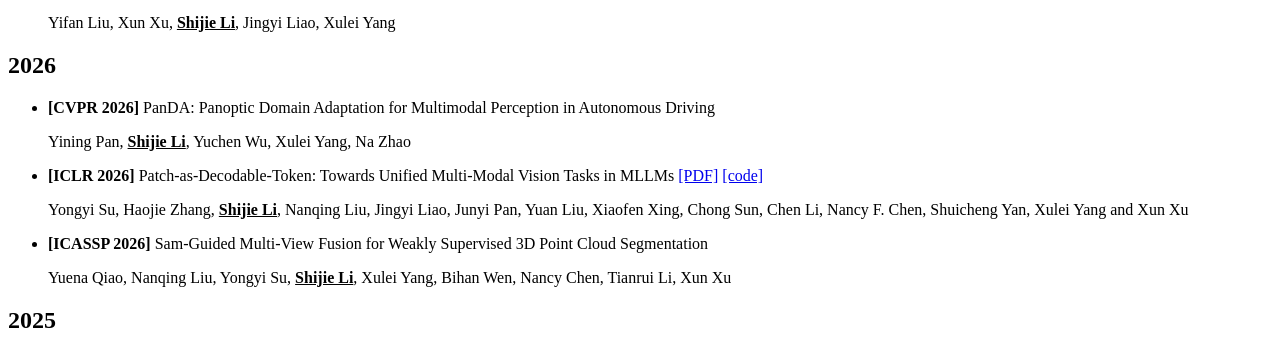
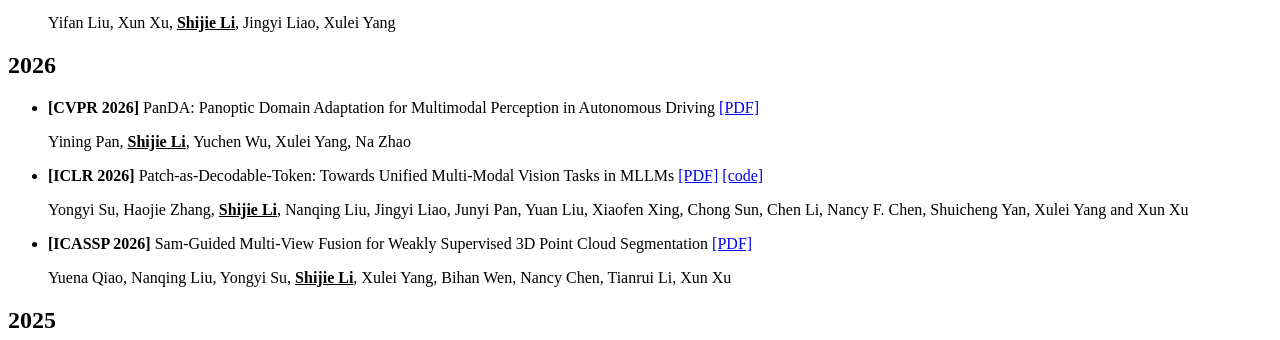
Before and after one commit to sj-li/sj-li.github.io, a Jekyll site: the page built from _pages/includes/pub.md, in a window 1280 px wide and 900 px high, scrolled down 1186 px. Shown: the part 161-501 px from the top of the window. Built offline with Jekyll 4.4.1, drawn with Linux system fonts in a browser that asks for light colours; our own code applies the rules of GitHub Pages for plain Markdown files.

Commit message:
Update news, publications, and misc

```diff
--- a/_pages/includes/pub.md
+++ b/_pages/includes/pub.md
@@ -39,7 +39,7 @@
 
 
 ## 2026
-- **[CVPR 2026]** PanDA: Panoptic Domain Adaptation for Multimodal Perception in Autonomous Driving
+- **[CVPR 2026]** PanDA: Panoptic Domain Adaptation for Multimodal Perception in Autonomous Driving [[PDF]](https://arxiv.org/pdf/2604.19379)
 
     Yining Pan, **<u>Shijie Li</u>**, Yuchen Wu, Xulei Yang, Na Zhao
 
@@ -47,7 +47,7 @@
 
   Yongyi Su, Haojie Zhang, **<u>Shijie Li</u>**, Nanqing Liu, Jingyi Liao, Junyi Pan, Yuan Liu, Xiaofen Xing, Chong Sun, Chen Li, Nancy F. Chen, Shuicheng Yan, Xulei Yang and Xun Xu
 
-- **[ICASSP 2026]** Sam-Guided Multi-View Fusion for Weakly Supervised 3D Point Cloud Segmentation
+- **[ICASSP 2026]** Sam-Guided Multi-View Fusion for Weakly Supervised 3D Point Cloud Segmentation [[PDF]](https://alex-xun-xu.github.io/Doc/Publication/2026/QiaoEtAl_ICASSP26.pdf)
 
     Yuena Qiao, Nanqing Liu, Yongyi Su, **<u>Shijie Li</u>**, Xulei Yang, Bihan Wen, Nancy Chen, Tianrui Li, Xun Xu
 
```
Also changed, not shown: _pages/includes/misc.md (+1 -1 lines), _pages/includes/news.md (+2 -0 lines), 1 other file.
